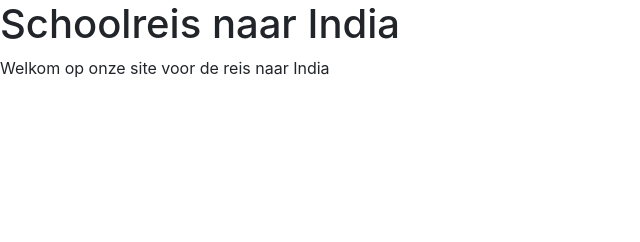
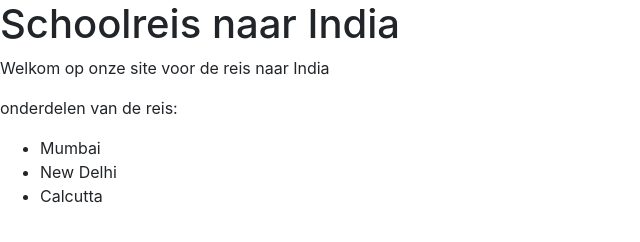
Before and after one commit to mathiasvanpeteghem/reis-website-live, a plain HTML site: page index.html in a window 1280 px wide. Shown: the whole page, without its empty margins (0-640 px from the left). Drawn offline with nearby package versions, Linux system fonts and the light colour scheme.

Commit message:
Onderdelen

```diff
--- a/index.html
+++ b/index.html
@@ -13,6 +13,12 @@
   <body>
     <h1>Schoolreis naar India </h1>
     <p>Welkom op onze site voor de reis naar India </p>
+    <p>onderdelen van de reis:</p>
+    <ul>
+        <li>Mumbai</li>
+        <li>New Delhi</li>
+        <li>Calcutta</li>
+    </ul>
 
     <!-- Optional JavaScript -->
     <!-- jQuery first, then Popper.js, then Bootstrap JS -->
```
